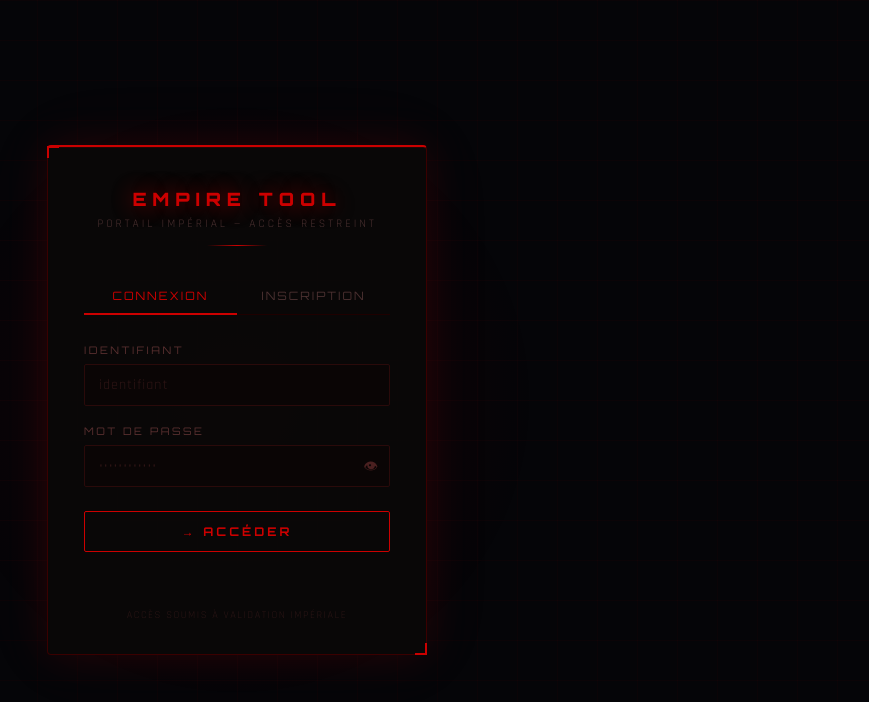
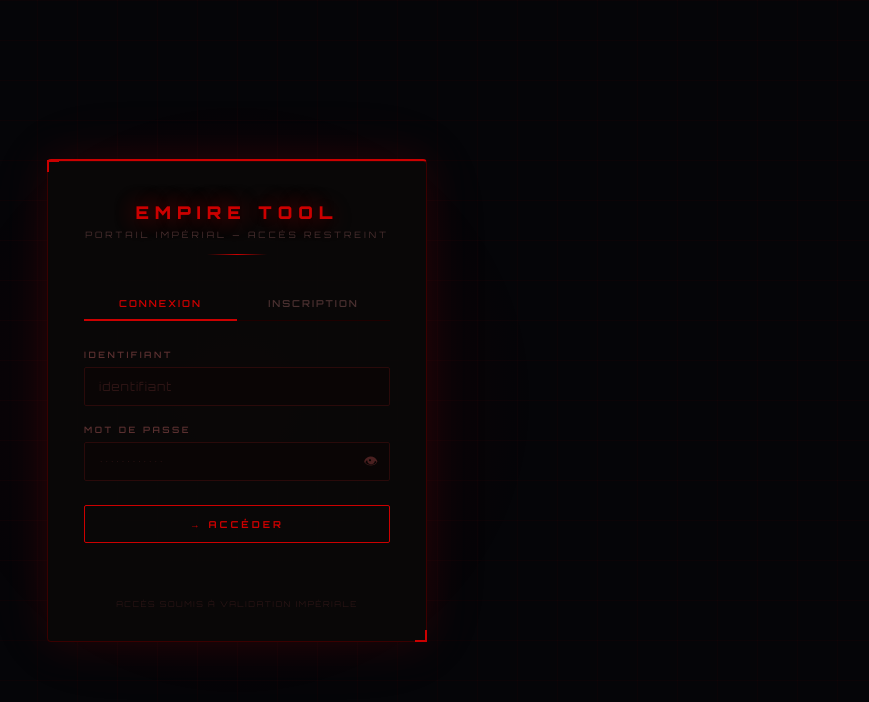
Before and after one commit to Rister30/empiretool, a website: page public/login.html in a window 1280 px wide. Shown: the whole page, without its empty margins (403-1272 px from the left). Drawn offline with Linux system fonts and the light colour scheme.

```diff
--- a/public/login.html
+++ b/public/login.html
@@ -3,7 +3,7 @@
 <head>
   <meta charset="UTF-8">
   <title>Empire Tool - Portail</title>
-  <link href="https://fonts.googleapis.com/css2?family=Orbitron:wght@400;600;700;900&family=Rajdhani:wght@300;400;500&display=swap" rel="stylesheet">
+  <link href="https://fonts.googleapis.com/css2?family=Orbitron:wght@400;600;700;900&display=swap" rel="stylesheet">
   <style>
     *, *::before, *::after { margin: 0; padding: 0; box-sizing: border-box; }
 
@@ -13,11 +13,10 @@
       display: flex;
       align-items: center;
       justify-content: center;
-      font-family: 'Rajdhani', sans-serif;
+      font-family: 'Orbitron', sans-serif;
       overflow: hidden;
     }
 
-    /* Grille de fond style hologramme */
     body::before {
       content: '';
       position: fixed;
@@ -29,7 +28,6 @@
       pointer-events: none;
     }
 
-    /* Lueur centrale */
     body::after {
       content: '';
       position: fixed;
@@ -56,7 +54,6 @@
       z-index: 1;
     }
 
-    /* Coins décoratifs */
     .card::before, .card::after {
       content: '';
       position: absolute;
@@ -72,14 +69,9 @@
       to   { opacity: 1; transform: translateY(0); }
     }
 
-    /* Header */
-    .header {
-      text-align: center;
-      margin-bottom: 32px;
-    }
+    .header { text-align: center; margin-bottom: 32px; }
     .empire-title {
-      font-family: 'Orbitron', sans-serif;
-      font-size: 1.15em;
+      font-size: 1.1em;
       font-weight: 900;
       color: #cc0000;
       letter-spacing: 6px;
@@ -87,7 +79,7 @@
       text-shadow: 0 0 20px rgba(200, 0, 0, 0.6), 0 0 40px rgba(200, 0, 0, 0.2);
     }
     .subtitle {
-      font-size: 0.72em;
+      font-size: 0.55em;
       color: #4a3030;
       letter-spacing: 3px;
       text-transform: uppercase;
@@ -100,7 +92,6 @@
       margin: 14px auto 0;
     }
 
-    /* Tabs */
     .tabs {
       display: flex;
       border-bottom: 1px solid #1e0000;
@@ -108,14 +99,13 @@
     }
     .tab {
       flex: 1; text-align: center; padding: 10px 0;
-      font-size: 0.72em; font-weight: 500;
+      font-size: 0.6em; font-weight: 600;
       color: #4a3030; cursor: pointer;
       border-bottom: 2px solid transparent;
       margin-bottom: -1px;
       transition: color 0.2s, border-color 0.2s;
       letter-spacing: 2px;
       text-transform: uppercase;
-      font-family: 'Orbitron', sans-serif;
     }
     .tab.active { color: #cc0000; border-bottom-color: #cc0000; }
     .tab:hover:not(.active) { color: #7a2020; }
@@ -123,14 +113,12 @@
     .form-panel { display: none; }
     .form-panel.active { display: block; }
 
-    /* Champs */
     .field { margin-bottom: 18px; }
     .field label {
       display: block;
-      font-size: 0.65em; font-weight: 500;
+      font-size: 0.55em; font-weight: 600;
       letter-spacing: 2.5px; color: #5a3030;
       text-transform: uppercase; margin-bottom: 7px;
-      font-family: 'Orbitron', sans-serif;
     }
     .input-wrap { position: relative; }
     .input-wrap input {
@@ -140,8 +128,8 @@
       border: 1px solid #2a0a0a;
       border-radius: 2px;
       color: #e0c0c0;
-      font-size: 0.88em;
-      font-family: 'Rajdhani', sans-serif;
+      font-size: 0.75em;
+      font-family: 'Orbitron', sans-serif;
       letter-spacing: 1px;
       transition: border-color 0.2s, box-shadow 0.2s;
       outline: none;
@@ -160,21 +148,18 @@
     }
     .toggle-pass:hover { color: #cc0000; }
 
-    /* Bouton */
     .btn-primary {
       width: 100%; padding: 12px;
       background: transparent;
       color: #cc0000;
       border: 1px solid #cc0000;
       border-radius: 2px;
-      font-size: 0.75em; font-weight: 700;
+      font-size: 0.6em; font-weight: 700;
       font-family: 'Orbitron', sans-serif;
       cursor: pointer; margin-top: 6px;
       letter-spacing: 3px;
       text-transform: uppercase;
       transition: background 0.2s, color 0.2s, box-shadow 0.2s;
-      position: relative;
-      overflow: hidden;
     }
     .btn-primary:hover {
       background: #cc0000;
@@ -183,18 +168,16 @@
     }
     .btn-primary:active { transform: scale(0.99); }
 
-    /* Messages */
     #msg-login, #msg-register {
-      text-align: center; font-size: 0.75em;
+      text-align: center; font-size: 0.6em;
       margin-top: 14px; min-height: 18px;
       color: #cc0000; letter-spacing: 1px;
     }
     .msg-success { color: #4a7a4a !important; }
 
-    /* Footer */
     .card-footer {
       text-align: center; margin-top: 24px;
-      font-size: 0.65em; color: #2a1515;
+      font-size: 0.5em; color: #2a1515;
       letter-spacing: 1.5px; text-transform: uppercase;
     }
   </style>
```
